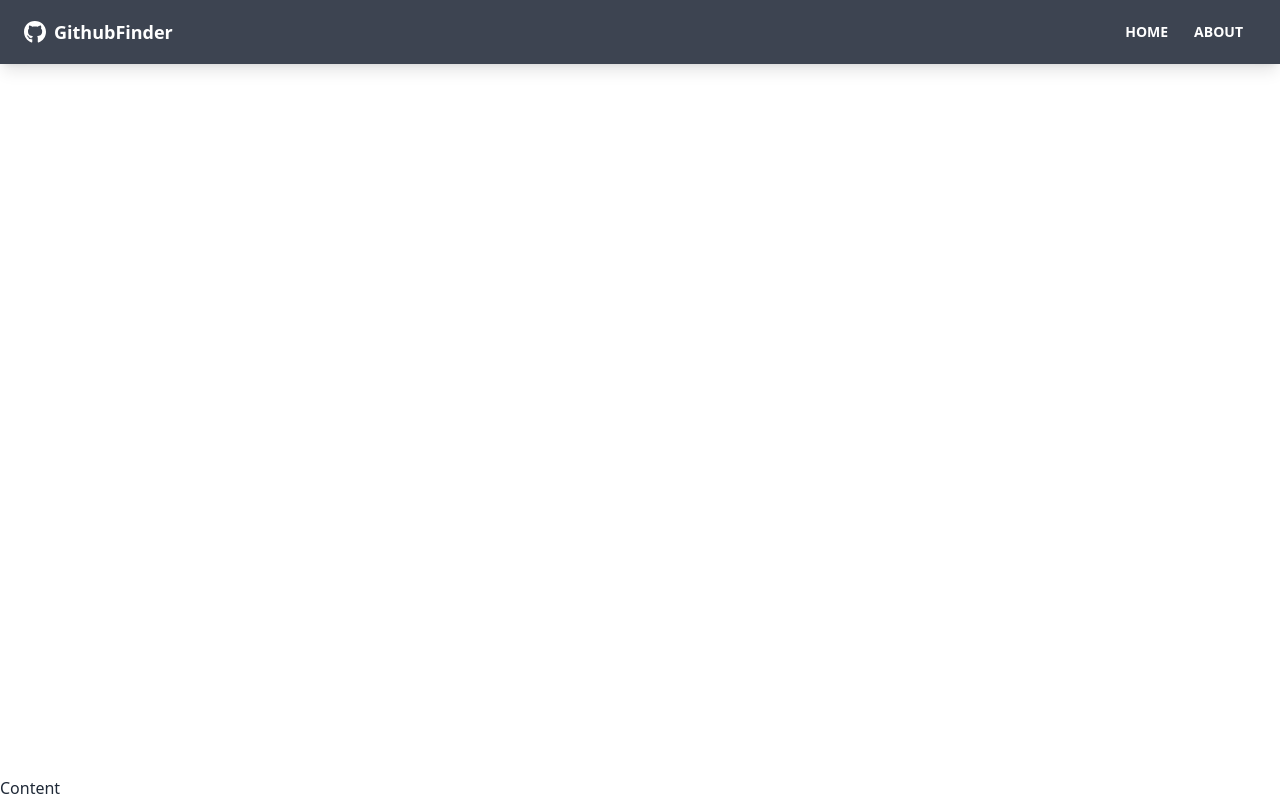
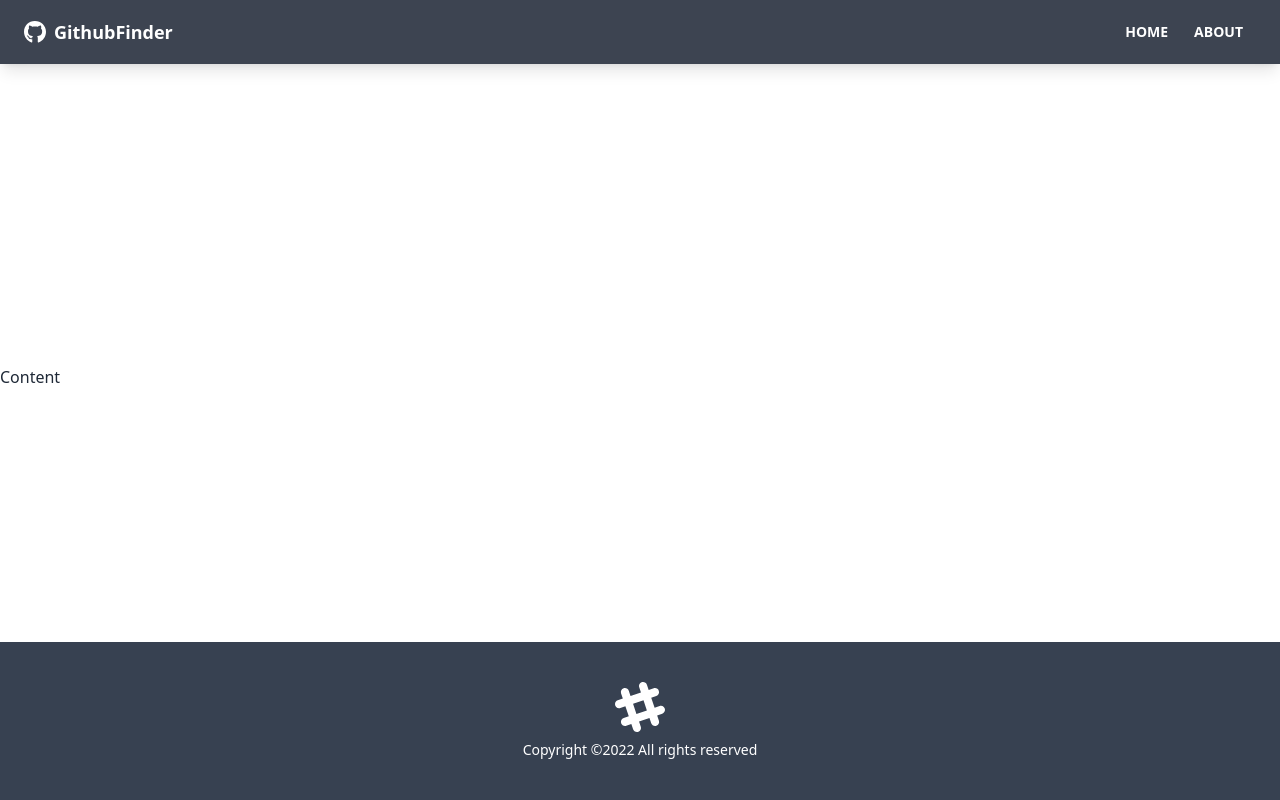
Before and after one commit to oliveroliverio/ud-brad-traversy-react-front-to-back-2022, a React (Create React App) app: page / in a window 1280 px wide. Built offline with nearby package versions, Linux system fonts and the light colour scheme; the HTML template or start-up script is replaced by a standard one.

Commit message:
added footer

```diff
--- a/src/App.js
+++ b/src/App.js
@@ -1,5 +1,6 @@
 import { BrowserRouter as Router, Route } from 'react-router-dom'
 import Navbar from './components/layout/Navbar'
+import Footer from './components/layout/Footer'
 
 function App() {
   return (
@@ -12,6 +13,7 @@ function App() {
       <div className='flex flex-col justify-between h-screen'>
         <Navbar />
         <main>Content</main>
+        <Footer />
       </div>
     </Router>
   )
--- /dev/null
+++ b/src/components/layout/Footer.js
@@ -0,0 +1,26 @@
+function Footer() {
+  const footerYear = new Date().getFullYear()
+  return (
+    <>
+      {/* emmet: footer.footer.p-10.bg-gray-700.text-primary-content.footer-center */}
+      <footer className='footer p-10 bg-gray-700 text-primary-content footer-center'>
+        <div>
+          <svg
+            width='50'
+            height='50'
+            viewBox='0 0 24 24'
+            xmlns='http://www.w3.org/2000/svg'
+            fillRule='evenodd'
+            clipRule='evenodd'
+            className='inline-block fill-current'
+          >
+            <path d='M22.672 15.226l-2.432.811.841 2.515c.33 1.019-.209 2.127-1.23 2.456-1.15.325-2.148-.321-2.463-1.226l-.84-2.518-5.013 1.677.84 2.517c.391 1.203-.434 2.542-1.831 2.542-.88 0-1.601-.564-1.86-1.314l-.842-2.516-2.431.809c-1.135.328-2.145-.317-2.463-1.229-.329-1.018.211-2.127 1.231-2.456l2.432-.809-1.621-4.823-2.432.808c-1.355.384-2.558-.59-2.558-1.839 0-.817.509-1.582 1.327-1.846l2.433-.809-.842-2.515c-.33-1.02.211-2.129 1.232-2.458 1.02-.329 2.13.209 2.461 1.229l.842 2.515 5.011-1.677-.839-2.517c-.403-1.238.484-2.553 1.843-2.553.819 0 1.585.509 1.85 1.326l.841 2.517 2.431-.81c1.02-.33 2.131.211 2.461 1.229.332 1.018-.21 2.126-1.23 2.456l-2.433.809 1.622 4.823 2.433-.809c1.242-.401 2.557.484 2.557 1.838 0 .819-.51 1.583-1.328 1.847m-8.992-6.428l-5.01 1.675 1.619 4.828 5.011-1.674-1.62-4.829z'></path>
+          </svg>
+          <p>Copyright &copy;{footerYear} All rights reserved</p>
+        </div>
+      </footer>
+    </>
+  )
+}
+
+export default Footer
```
Also changed, not shown: 1 other file (tests, documents, lock files or other folders).
